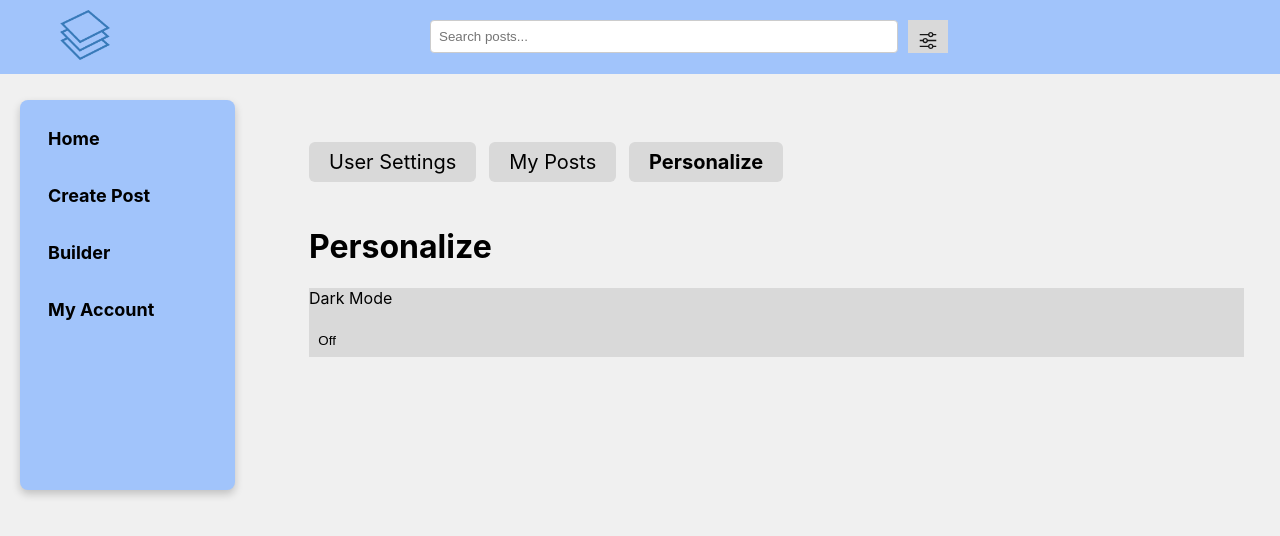
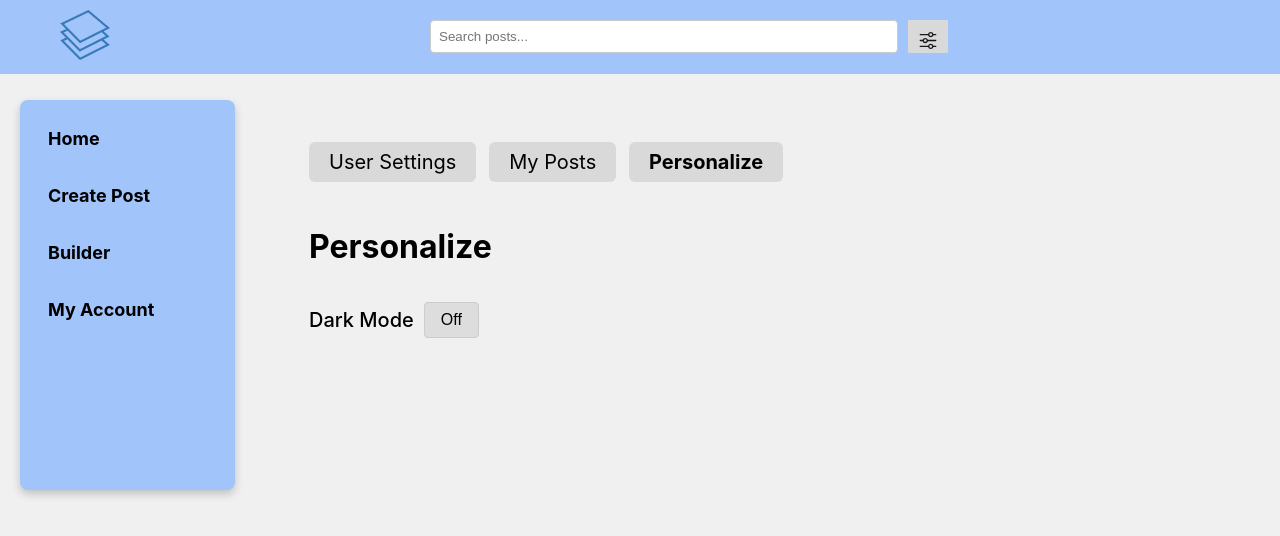
Before and after one commit to 20201141/NSF, a React (Create React App) app: page /account/personalize in a window 1280 px wide. Shown: the top 536 px of the page. Built offline with nearby package versions, Linux system fonts and the light colour scheme; no server answers.

Commit message:
change css for personalize page

```diff
--- a/src/account/Personalize.tsx
+++ b/src/account/Personalize.tsx
@@ -42,8 +42,8 @@ const Personalize: React.FC = () => {
   return (
     <div className="personalize-content">
       <h1>Personalize</h1>
-      <div className="fake-button">
-        <p>Dark Mode</p>
+      <div className="toggle">
+        <p className="toggle-label">Dark Mode</p>
         <Button className={`toggle-btn ${isDark ? "on" : "off"}`} onClick={toggleDarkMode}>{isDark ? "On" : "Off"}</Button>
       </div>
     </div>
--- a/src/account/UserSettings.css
+++ b/src/account/UserSettings.css
@@ -67,6 +67,33 @@ button:hover {
 }
 
 /* Personalize */
-.fake-button {
-  background-color: #D9D9D9;
+.toggle {
+  display: flex;
+  align-items: center;
+  gap: 10px;
+  margin-top: 1em;
 }
+
+.toggle-label {
+  font-size: 1.25em;
+  font-weight: 500;
+}
+
+.toggle-btn {
+  padding: 0.5em 1em;
+  font-size: 1em;
+  cursor: pointer;
+  border: 1px solid #ccc;
+  border-radius: 4px;
+  transition: background-color 0.3s ease, color 0.3s ease;
+}
+
+.toggle-btn.on {
+  background-color: #444;
+  color: #fff;
+}
+
+.toggle-btn.off {
+  background-color: #ddd;
+  color: #000;
+}
```
